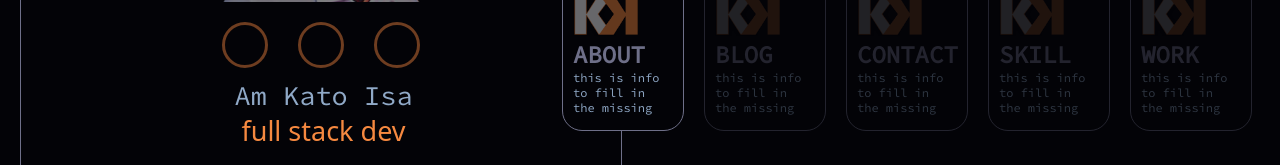
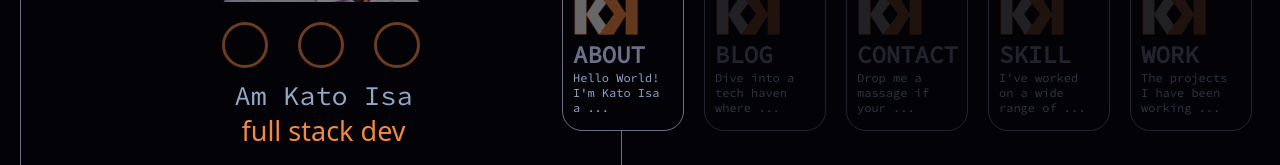
Before and after one commit to KatoIsa/React-portfolio-website, a React (Vite) app: page / in a window 1280 px wide. Shown: the part 368-533 px from the top of the page. Built offline with nearby package versions, Linux system fonts and the light colour scheme; a web font is replaced by a local one.

Commit message:
UI-UX update ...

```diff
--- a/src/Components/blog.jsx
+++ b/src/Components/blog.jsx
@@ -1,4 +1,16 @@
+import './css/about.css'
+import './css/blog.css'
+import blogImage from '../assets/blog.png'
 
 export default function Blog() {
-    return <h1>Blog -- under developmet </h1>
+    return <div className='AboutContainer blog'>
+        <h1>BLOG</h1>
+        <img src={blogImage} alt="blogImage" className='blogimage' />
+
+        <div className='buttonWrapper'>
+         <a href="https://lad-blogger.vercel.app/">
+            <button className="Button" ><p>VISIT SITE</p></button>
+         </a>
+        </div>
+    </div>
 }
--- /dev/null
+++ b/src/Components/contact.jsx
@@ -0,0 +1,4 @@
+
+export default function Contact() {
+    return <h1>contact -- under developmet </h1>
+}
--- /dev/null
+++ b/src/Components/css/blog.css
@@ -0,0 +1,19 @@
+.blogimage{
+    width: 70%;
+    border-radius: 20px;
+    margin-top: 20px;
+    border: 3px solid var(--dark-black-light);
+}
+
+.blogText {
+    width: 70%;
+    margin-top: 20px;
+}
+@media (max-width: 709px) {
+    .blogText {
+        width: 96%;
+    }
+    .blogimage {
+        width: 90%;
+    }
+}
--- a/src/Components/css/card.css
+++ b/src/Components/css/card.css
@@ -61,6 +61,7 @@
     width: 600px;
     min-height: 600px;
     align-items: center !important;
+    overflow-y: auto;
 }
 
 .container .card:nth-child(2) {
@@ -81,7 +82,7 @@
 .container .card:nth-child(6):hover {
     cursor: pointer;
     opacity: 50%;
-    padding: 10px 1px;
+    padding: 10px 0px;
     transition: var(--animationSpeed);
 }
 
@@ -167,7 +168,11 @@
     opacity: 40%;
 }
 
-.card p {
+.container .card:nth-child(2) p,
+.container .card:nth-child(3) p,
+.container .card:nth-child(4) p,
+.container .card:nth-child(5) p,
+.container .card:nth-child(6) p {
     width: 100px;
     font-size: 12px;
 }
--- a/src/Components/cv.jsx
+++ /dev/null
@@ -1,4 +0,0 @@
-
-export default function Cv() {
-    return <h1>Cv -- under developmet </h1>
-}
--- a/src/Components/data/cards.jsx
+++ b/src/Components/data/cards.jsx
@@ -6,7 +6,7 @@ import About from '../about'
 import Blog from '../blog'
 import '../css/card.css'
 import logo from '../css/Icon-Small.png'
-import Cv from '../cv'
+import Contact from '../contact'
 import Home from '../home'
 import Skills from '../skills'
 import Work from '../work'
@@ -19,7 +19,7 @@ export default function Cards() {
 
             {
                 cardname: 'HOME',
-                shrinkdata: 'this is info to fill in the missing',
+                shrinkdata: 'I am Kato Isa a full stack dev',
                 grow: false,
                 Expanded: () => {
                     return <Home />
@@ -27,7 +27,7 @@ export default function Cards() {
             },
             {
                 cardname: 'ABOUT',
-                shrinkdata: 'this is info to fill in the missing',
+                shrinkdata: "Hello World! I'm Kato Isa a ...",
                 grow: false,
                 Expanded: () => {
                     return <About />
@@ -35,7 +35,7 @@ export default function Cards() {
             },
             {
                 cardname: 'BLOG',
-                shrinkdata: 'this is info to fill in the missing',
+                shrinkdata: 'Dive into a tech haven where ...',
                 grow: false,
                 Expanded: () => {
                     return <Blog />
@@ -43,15 +43,15 @@ export default function Cards() {
             },
             {
                 cardname: 'CONTACT',
-                shrinkdata: 'this is info to fill in the missing',
+                shrinkdata: 'Drop me a massage if your ...',
                 grow: false,
                 Expanded: () => {
-                    return <Cv />
+                    return <Contact />
                 }
             },
             {
                 cardname: 'SKILL',
-                shrinkdata: 'this is info to fill in the missing',
+                shrinkdata: "I've worked on a wide range of ... ",
                 grow: false,
                 Expanded: () => {
                     return <Skills />
@@ -59,7 +59,7 @@ export default function Cards() {
             },
             {
                 cardname: 'WORK',
-                shrinkdata: 'this is info to fill in the missing',
+                shrinkdata: 'The projects I have been working ...',
                 grow: false,
                 Expanded: () => {
                     return <Work />
--- a/src/main.css
+++ b/src/main.css
@@ -31,7 +31,9 @@ button{
 .Button{
     background: var(--darker-orange);
     text-align: center;
+    font-size: 12px;
     color: var(--dark-orange);
+    width: 100px;
     padding: 10px 0px;
     margin: 5px;
     box-shadow: 0px 0px 8px 0px #27150f;
```
Also changed, not shown: src/assets/blog.png (added).
